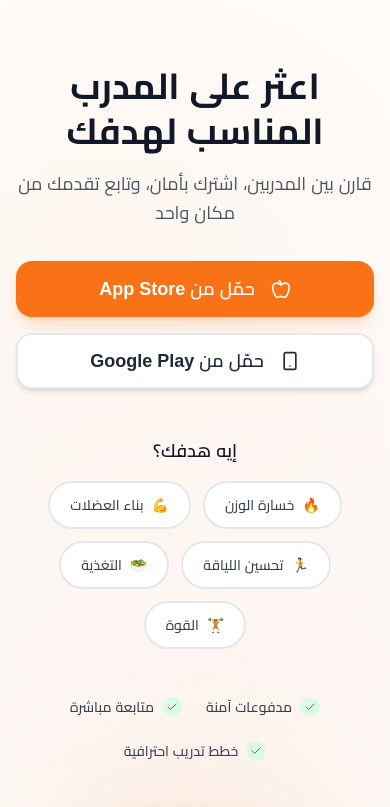
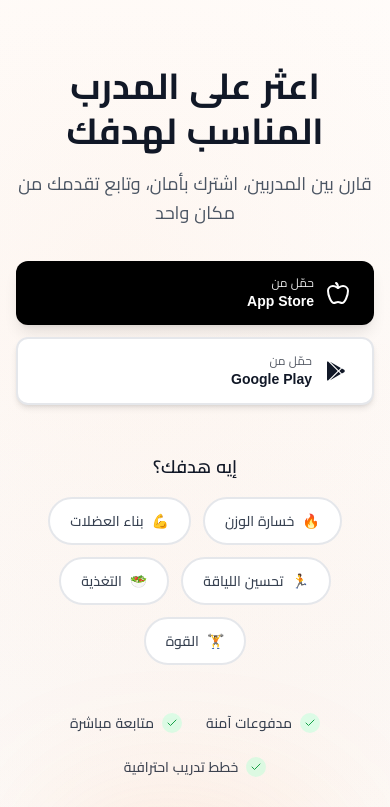
Before and after one commit to doaakhalf/trainify, a Next.js app: page / in a window 390 px wide. Shown: the top 807 px of the page. Built offline with nearby package versions, Linux system fonts and the light colour scheme; no server answers; a web font is replaced by a local one.

Commit message:
Redesign: Clean download buttons (App Store style) and simplify How It Works section

```diff
--- a/components/sections/hero.tsx
+++ b/components/sections/hero.tsx
@@ -36,28 +36,36 @@ export function Hero({ onGoalSelect }: HeroProps = {}) {
             </div>
 
             {/* Download Buttons */}
-            <div className="flex flex-col sm:flex-row gap-4 justify-center lg:justify-end">
+            <div className="flex flex-col sm:flex-row gap-3 justify-center lg:justify-end">
               <a
                 href="https://apps.apple.com/eg/app/trainify/id6786225762"
                 target="_blank"
                 rel="noopener noreferrer"
-                className="inline-block"
+                className="group"
               >
-                <Button size="lg" className="group shadow-lg shadow-primary/20 w-full sm:w-auto">
-                  <Apple className="w-5 h-5 ml-2 group-hover:scale-110 transition-transform" />
-                  حمّل من App Store
-                </Button>
+                <div className="flex items-center gap-3 bg-black hover:bg-gray-900 text-white px-6 py-3.5 rounded-xl transition-all shadow-lg hover:shadow-xl hover:scale-105">
+                  <Apple className="w-6 h-6" />
+                  <div className="text-right">
+                    <div className="text-xs opacity-90">حمّل من</div>
+                    <div className="text-sm font-bold">App Store</div>
+                  </div>
+                </div>
               </a>
               <a
                 href="https://play.google.com/store/apps/details?id=com.mrazzak.trainify"
                 target="_blank"
                 rel="noopener noreferrer"
-                className="inline-block"
+                className="group"
               >
-                <Button size="lg" variant="secondary" className="shadow-md w-full sm:w-auto">
-                  <Smartphone className="w-5 h-5 ml-2" />
-                  حمّل من Google Play
-                </Button>
+                <div className="flex items-center gap-3 bg-white hover:bg-gray-50 text-gray-900 border-2 border-gray-200 px-6 py-3.5 rounded-xl transition-all shadow-md hover:shadow-lg hover:scale-105">
+                  <svg className="w-6 h-6" viewBox="0 0 24 24" fill="currentColor">
+                    <path d="M3,20.5V3.5C3,2.91 3.34,2.39 3.84,2.15L13.69,12L3.84,21.85C3.34,21.6 3,21.09 3,20.5M16.81,15.12L6.05,21.34L14.54,12.85L16.81,15.12M20.16,10.81C20.5,11.08 20.75,11.5 20.75,12C20.75,12.5 20.53,12.9 20.18,13.18L17.89,14.5L15.39,12L17.89,9.5L20.16,10.81M6.05,2.66L16.81,8.88L14.54,11.15L6.05,2.66Z"/>
+                  </svg>
+                  <div className="text-right">
+                    <div className="text-xs opacity-70">حمّل من</div>
+                    <div className="text-sm font-bold">Google Play</div>
+                  </div>
+                </div>
               </a>
             </div>
 
--- a/components/sections/how-it-works.tsx
+++ b/components/sections/how-it-works.tsx
@@ -2,15 +2,11 @@
 
 import { motion } from 'framer-motion';
 import { content } from '@/content/ar';
-import { Users, UserCheck, ArrowLeft } from 'lucide-react';
 
 export function HowItWorks() {
   return (
-    <section className="py-20 lg:py-32 bg-gradient-to-b from-gray-50 to-white relative overflow-hidden">
-      {/* Background Decoration */}
-      <div className="absolute inset-0 bg-[radial-gradient(circle_at_50%_50%,rgba(249,115,22,0.03),transparent_70%)]" />
-
-      <div className="container mx-auto px-4 relative z-10">
+    <section className="py-20 lg:py-32 bg-white">
+      <div className="container mx-auto px-4">
         <motion.div
           initial={{ opacity: 0, y: 20 }}
           whileInView={{ opacity: 1, y: 0 }}
@@ -18,54 +14,39 @@ export function HowItWorks() {
           transition={{ duration: 0.6 }}
           className="text-center mb-16"
         >
-          <motion.div
-            initial={{ scale: 0 }}
-            whileInView={{ scale: 1 }}
-            viewport={{ once: true }}
-            transition={{ duration: 0.5, type: 'spring' }}
-            className="inline-flex items-center justify-center w-16 h-16 bg-gradient-to-br from-primary to-orange-600 rounded-2xl mb-6 shadow-xl shadow-primary/20"
-          >
-            <ArrowLeft className="w-8 h-8 text-white rotate-180" />
-          </motion.div>
-          <h2 className="text-4xl md:text-5xl font-bold mb-4 text-gray-900">
+          <h2 className="text-4xl md:text-5xl font-bold text-gray-900">
             {content.howItWorks.title}
           </h2>
-          <p className="text-xl text-gray-600 max-w-2xl mx-auto">
-            خطوات بسيطة للبدء في رحلتك الرياضية
-          </p>
         </motion.div>
 
-        <div className="grid lg:grid-cols-2 gap-8 lg:gap-12 max-w-6xl mx-auto">
+        <div className="grid lg:grid-cols-2 gap-12 lg:gap-20 max-w-5xl mx-auto">
           <motion.div
-            initial={{ opacity: 0, y: 30 }}
-            whileInView={{ opacity: 1, y: 0 }}
+            initial={{ opacity: 0, x: 20 }}
+            whileInView={{ opacity: 1, x: 0 }}
             viewport={{ once: true }}
             transition={{ duration: 0.6 }}
-            className="bg-white rounded-3xl p-8 lg:p-10 shadow-xl border border-gray-100"
+            className="space-y-8"
           >
-            <div className="flex items-center gap-4 mb-8">
-              <div className="w-14 h-14 bg-gradient-to-br from-primary/10 to-primary/5 rounded-2xl flex items-center justify-center">
-                <Users className="w-7 h-7 text-primary" />
-              </div>
-              <h3 className="text-2xl lg:text-3xl font-bold text-gray-900">
+            <div className="text-center lg:text-right">
+              <h3 className="text-3xl font-bold text-primary">
                 {content.howItWorks.athlete.title}
               </h3>
             </div>
-            <div className="space-y-5">
+            <div className="space-y-6">
               {content.howItWorks.athlete.steps.map((step, index) => (
                 <motion.div
                   key={index}
-                  initial={{ opacity: 0, x: -20 }}
-                  whileInView={{ opacity: 1, x: 0 }}
+                  initial={{ opacity: 0, y: 20 }}
+                  whileInView={{ opacity: 1, y: 0 }}
                   viewport={{ once: true }}
-                  transition={{ duration: 0.4, delay: index * 0.1 }}
-                  className="flex items-start gap-4 group hover:bg-gray-50 p-4 rounded-2xl transition-all"
+                  transition={{ duration: 0.5, delay: index * 0.1 }}
+                  className="flex items-start gap-4 group"
                 >
-                  <div className="flex-shrink-0 w-10 h-10 bg-gradient-to-br from-primary to-orange-600 text-white rounded-xl flex items-center justify-center text-lg font-bold shadow-md group-hover:scale-110 transition-transform">
+                  <div className="flex-shrink-0 w-12 h-12 bg-gradient-to-br from-primary to-orange-600 text-white rounded-xl flex items-center justify-center text-xl font-bold shadow-lg group-hover:scale-110 transition-transform">
                     {step.number}
                   </div>
-                  <div className="flex-1 pt-1">
-                    <p className="text-lg font-medium text-gray-700 leading-relaxed">{step.text}</p>
+                  <div className="flex-1 pt-2">
+                    <p className="text-xl font-semibold text-gray-700">{step.text}</p>
                   </div>
                 </motion.div>
               ))}
@@ -73,35 +54,32 @@ export function HowItWorks() {
           </motion.div>
 
           <motion.div
-            initial={{ opacity: 0, y: 30 }}
-            whileInView={{ opacity: 1, y: 0 }}
+            initial={{ opacity: 0, x: -20 }}
+            whileInView={{ opacity: 1, x: 0 }}
             viewport={{ once: true }}
-            transition={{ duration: 0.6, delay: 0.2 }}
-            className="bg-white rounded-3xl p-8 lg:p-10 shadow-xl border border-gray-100"
+            transition={{ duration: 0.6 }}
+            className="space-y-8"
           >
-            <div className="flex items-center gap-4 mb-8">
-              <div className="w-14 h-14 bg-gradient-to-br from-primary/10 to-primary/5 rounded-2xl flex items-center justify-center">
-                <UserCheck className="w-7 h-7 text-primary" />
-              </div>
-              <h3 className="text-2xl lg:text-3xl font-bold text-gray-900">
+            <div className="text-center lg:text-right">
+              <h3 className="text-3xl font-bold text-primary">
                 {content.howItWorks.coach.title}
               </h3>
             </div>
-            <div className="space-y-5">
+            <div className="space-y-6">
               {content.howItWorks.coach.steps.map((step, index) => (
                 <motion.div
                   key={index}
-                  initial={{ opacity: 0, x: -20 }}
-                  whileInView={{ opacity: 1, x: 0 }}
+                  initial={{ opacity: 0, y: 20 }}
+                  whileInView={{ opacity: 1, y: 0 }}
                   viewport={{ once: true }}
-                  transition={{ duration: 0.4, delay: index * 0.1 }}
-                  className="flex items-start gap-4 group hover:bg-gray-50 p-4 rounded-2xl transition-all"
+                  transition={{ duration: 0.5, delay: index * 0.1 }}
+                  className="flex items-start gap-4 group"
                 >
-                  <div className="flex-shrink-0 w-10 h-10 bg-gradient-to-br from-primary to-orange-600 text-white rounded-xl flex items-center justify-center text-lg font-bold shadow-md group-hover:scale-110 transition-transform">
+                  <div className="flex-shrink-0 w-12 h-12 bg-gradient-to-br from-primary to-orange-600 text-white rounded-xl flex items-center justify-center text-xl font-bold shadow-lg group-hover:scale-110 transition-transform">
                     {step.number}
                   </div>
-                  <div className="flex-1 pt-1">
-                    <p className="text-lg font-medium text-gray-700 leading-relaxed">{step.text}</p>
+                  <div className="flex-1 pt-2">
+                    <p className="text-xl font-semibold text-gray-700">{step.text}</p>
                   </div>
                 </motion.div>
               ))}
```
